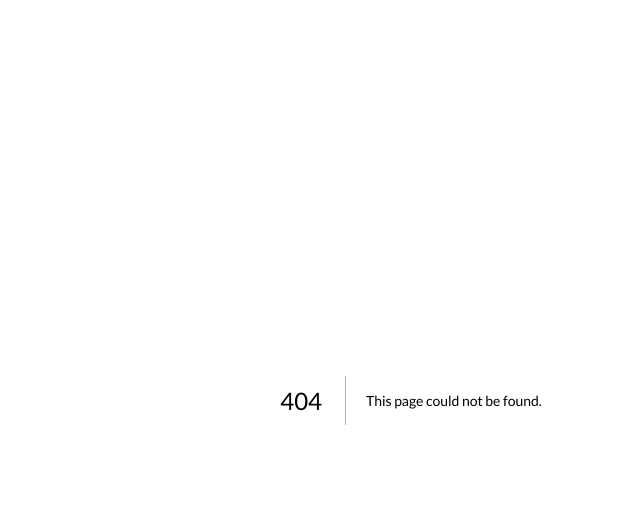
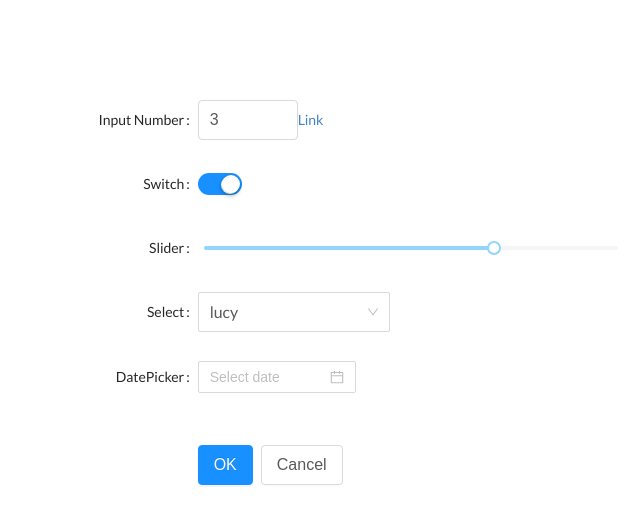
Before and after one commit to laster18/next-firebase-auth, a Next.js app in the folder front/: page /sample in a window 1280 px wide. Before the commit this address had no page. Shown: the top 524 px of the page, without its empty margins (229-869 px from the left). Built offline with nearby package versions, Linux system fonts and the light colour scheme.

Commit message:
[Front] Setting ant design

```diff
--- /dev/null
+++ b/front/assets/antd-custom.less
@@ -0,0 +1,4 @@
+@primary-color: #52c41a;
+
+@layout-header-height: 40px;
+@border-radius-base: 2px;
--- a/front/next.config.js
+++ b/front/next.config.js
@@ -1,10 +1,45 @@
-const Dotenv = require('dotenv-webpack');
+const Dotenv = require('dotenv-webpack')
 const path = require("path")
+const lessToJS = require('less-vars-to-js')
+const fs = require('fs')
 const withCSS = require('@zeit/next-css')
+const withLess = require('@zeit/next-less')
 
-module.exports = withCSS({
+// Where your antd-custom.less file lives
+const themeVariables = lessToJS(
+  fs.readFileSync(path.resolve(__dirname, './assets/antd-custom.less'), 'utf8')
+)
+
+module.exports = withLess(withCSS({
+  // for less settings
+  lessLoaderOptions: {
+    javascriptEnabled: true,
+    modifyVars: themeVariables, // make your antd custom effective
+  },
   target: 'serverless',
-  webpack(config) {
+  webpack: (config, { isServer }) => {
+    // for less settings
+    if (isServer) {
+      const antStyles = /antd\/.*?\/style.*?/
+      const origExternals = [...config.externals]
+      config.externals = [
+        (context, request, callback) => {
+          if (request.match(antStyles)) return callback()
+          if (typeof origExternals[0] === 'function') {
+            origExternals[0](context, request, callback)
+          } else {
+            callback()
+          }
+        },
+        ...(typeof origExternals[0] === 'function' ? [] : origExternals),
+      ]
+
+      config.module.rules.unshift({
+        test: antStyles,
+        use: 'null-loader',
+      })
+    }
+    // Next.js 9.1からpublicディレクトリがサポートされたので変更必要？
     config.module.rules.push({
       test: /\.(png|svg|eot|otf|ttf|woff|woff2)$/,
       use: {
@@ -17,10 +52,12 @@ module.exports = withCSS({
         }
       }
     })
+    // directory root alias
     config.resolve.alias = {
       ...config.resolve.alias,
       "~": path.resolve(__dirname, "./src")
     };
+    // dotEnv settings
     config.plugins = [
       ...config.plugins,
       new Dotenv({
@@ -29,4 +66,4 @@ module.exports = withCSS({
     ];
     return config
   }
-})
+}))
--- a/front/package.json
+++ b/front/package.json
@@ -13,17 +13,23 @@
   "author": "hoge",
   "license": "ISC",
   "dependencies": {
+    "@zeit/next-less": "^1.0.1",
+    "antd": "^4.1.0",
     "axios": "^0.19.0",
+    "babel-plugin-import": "^1.13.0",
     "body-parser": "^1.19.0",
     "express": "^4.17.1",
     "express-session": "^1.17.0",
     "firebase": "^7.7.0",
     "isomorphic-unfetch": "^3.0.0",
     "js-cookie": "^2.2.1",
+    "less": "^3.11.1",
+    "less-vars-to-js": "^1.3.0",
     "next": "^9.1.6",
     "next-page-transitions": "^1.0.0-beta.2",
     "nookies": "^2.0.8",
     "nprogress": "^0.2.0",
+    "null-loader": "^3.0.0",
     "react": "^16.12.0",
     "react-dom": "^16.12.0",
     "semantic-ui-css": "^2.4.1",
--- /dev/null
+++ b/front/src/pages/sample.tsx
@@ -0,0 +1,86 @@
+import { NextPage } from 'next'
+import {
+  Form,
+  Select,
+  InputNumber,
+  DatePicker,
+  Switch,
+  Slider,
+  Button,
+} from 'antd'
+
+const FormItem = Form.Item
+const Option = Select.Option
+
+const SamplePage: NextPage = () => {
+  return (
+    <div style={{ marginTop: 100 }}>
+      <Form layout="horizontal">
+        <FormItem
+          label="Input Number"
+          labelCol={{ span: 8 }}
+          wrapperCol={{ span: 8 }}
+        >
+          <InputNumber
+            size="large"
+            min={1}
+            max={10}
+            style={{ width: 100 }}
+            defaultValue={3}
+            name="inputNumber"
+          />
+          <a href="#">Link</a>
+        </FormItem>
+
+        <FormItem
+          label="Switch"
+          labelCol={{ span: 8 }}
+          wrapperCol={{ span: 8 }}
+        >
+          <Switch defaultChecked />
+        </FormItem>
+
+        <FormItem
+          label="Slider"
+          labelCol={{ span: 8 }}
+          wrapperCol={{ span: 8 }}
+        >
+          <Slider defaultValue={70} />
+        </FormItem>
+
+        <FormItem
+          label="Select"
+          labelCol={{ span: 8 }}
+          wrapperCol={{ span: 8 }}
+        >
+          <Select size="large" defaultValue="lucy" style={{ width: 192 }}>
+            <Option value="jack">jack</Option>
+            <Option value="lucy">lucy</Option>
+            <Option value="disabled" disabled>
+              disabled
+            </Option>
+            <Option value="yiminghe">yiminghe</Option>
+          </Select>
+        </FormItem>
+
+        <FormItem
+          label="DatePicker"
+          labelCol={{ span: 8 }}
+          wrapperCol={{ span: 8 }}
+        >
+          <DatePicker name="startDate" />
+        </FormItem>
+        <FormItem style={{ marginTop: 48 }} wrapperCol={{ span: 8, offset: 8 }}>
+          <Button size="large" type="primary" htmlType="submit">
+            OK
+          </Button>
+          <Button size="large" style={{ marginLeft: 8 }}>
+            Cancel
+          </Button>
+        </FormItem>
+      </Form>
+    </div>
+  )
+}
+
+export default SamplePage
```
Also changed, not shown: front/.babelrc, 1 other file (tests, documents, lock files or other folders).
